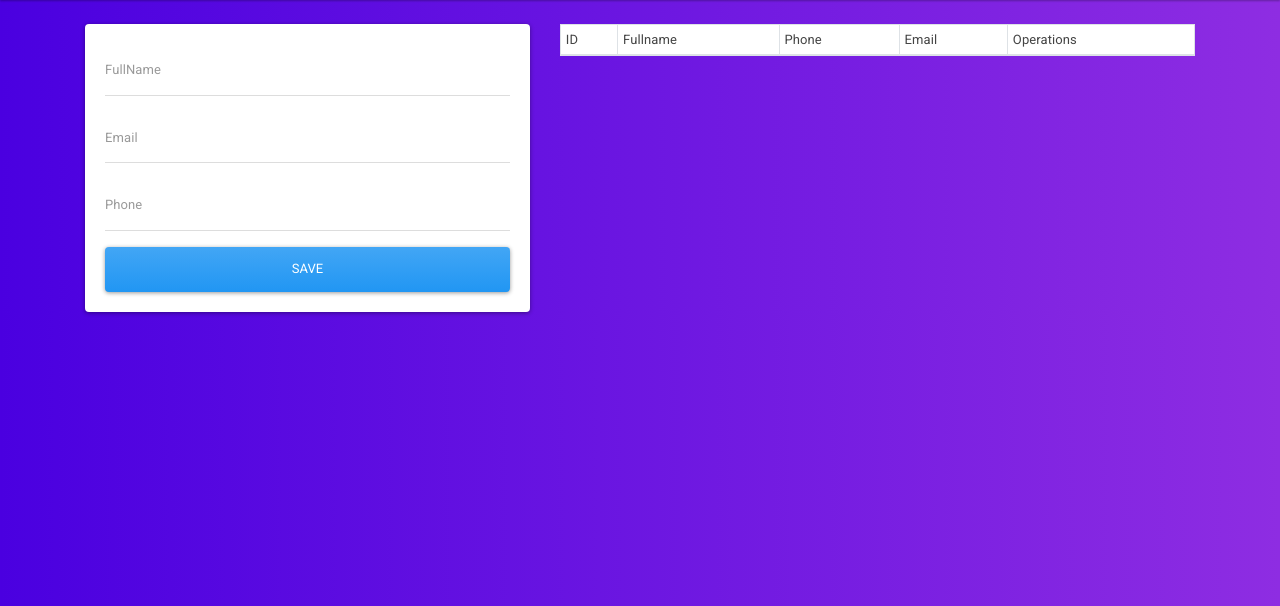
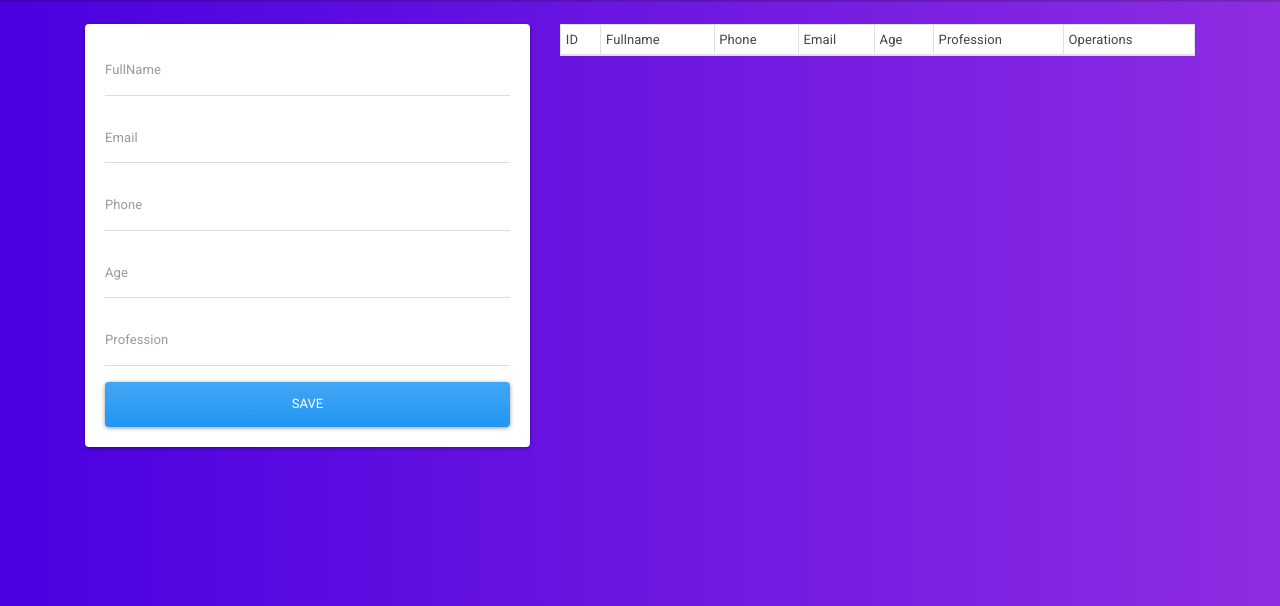
Before and after one commit to jcamiloif6/FLASK-APP, a Flask app: page / in a window 1280 px wide. Shown: the part 79-685 px from the top of the page. Run offline with Flask 2, Linux system fonts and the light colour scheme; data that the repository does not hold is empty; some libraries are stand-ins or nearby versions.

Commit message:
Update index.html

```diff
--- a/flask_contact_app/templates/index.html
+++ b/flask_contact_app/templates/index.html
@@ -29,6 +29,12 @@
                 <div class="form-group">
                     <input type="text"  class=form-control name="phone" placeholder="Phone">
                 </div>
+                <div class="form-group">
+                    <input type="text" class="form-control" name="age" placeholder="Age">
+                </div>
+                <div class="form-group">
+                    <input type="text"  class=form-control name="profession" placeholder="Profession">
+                </div>
 
                     <button class="btn btn-primary btn-block">
                         Save
@@ -45,16 +51,20 @@
                 <td>Fullname</td>
                 <td>Phone</td>
                 <td>Email</td>
+                <td>Age</td>
+                <td>Profession</td>
                 <td>Operations</td>
             </tr>
         </thead>
         <tbody>
-            {% for contact in contacts%}
+            {% for contact in contacts1%}
             <tr>
                 <td>{{ contact.0 }}</td>
                 <td>{{ contact.1 }}</td>
                 <td>{{ contact.2 }}</td>
                 <td>{{ contact.3 }}</td>
+                <td>{{ contact.4 }}</td>
+                <td>{{ contact.5 }}</td>
                 <td>
                     <a href="/edit/{{contact.0}}" class="btn btn-secondary">Edit</a>
                     <a href="/delete/{{contact.0}}" class="btn btn-danger
```
